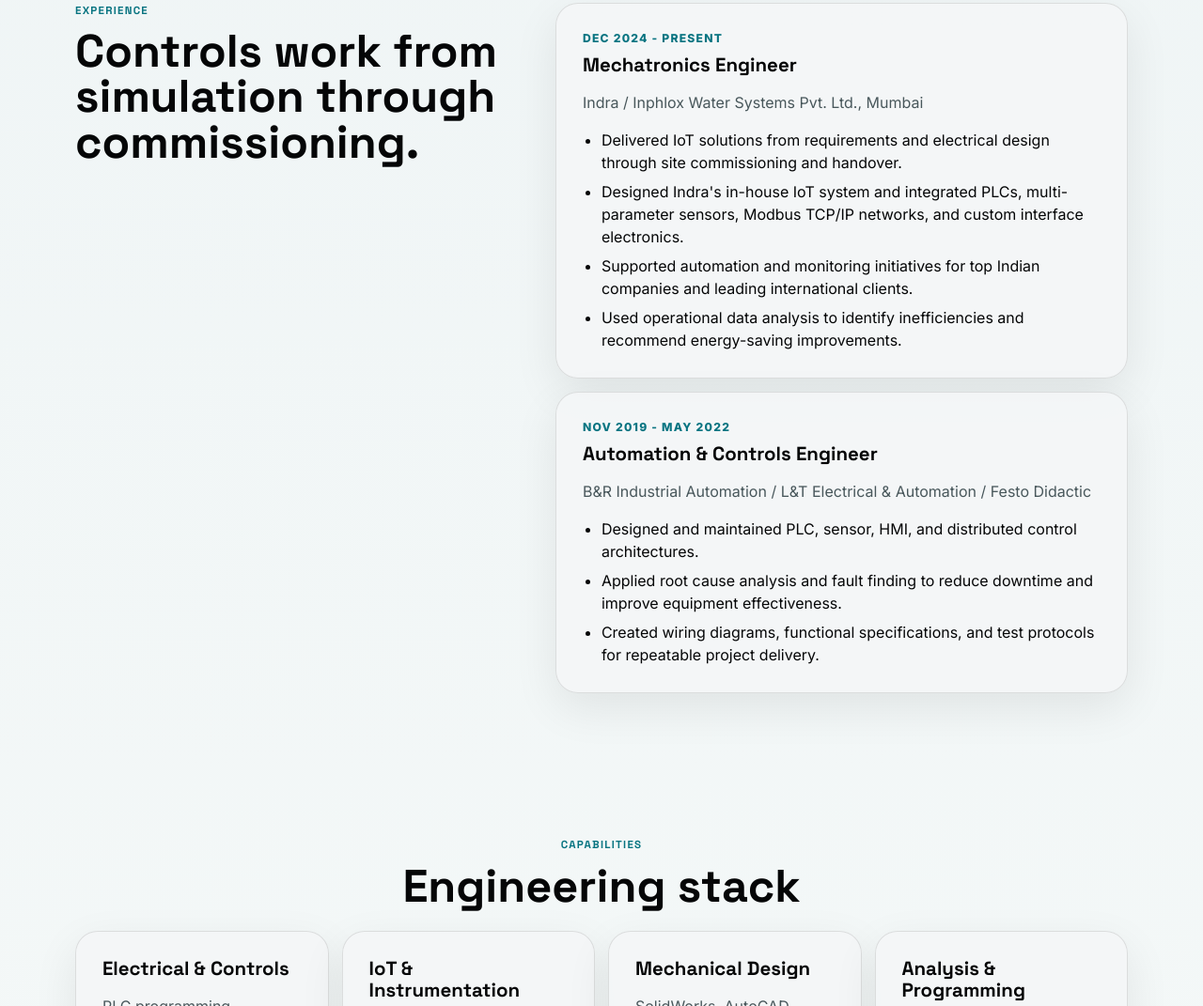
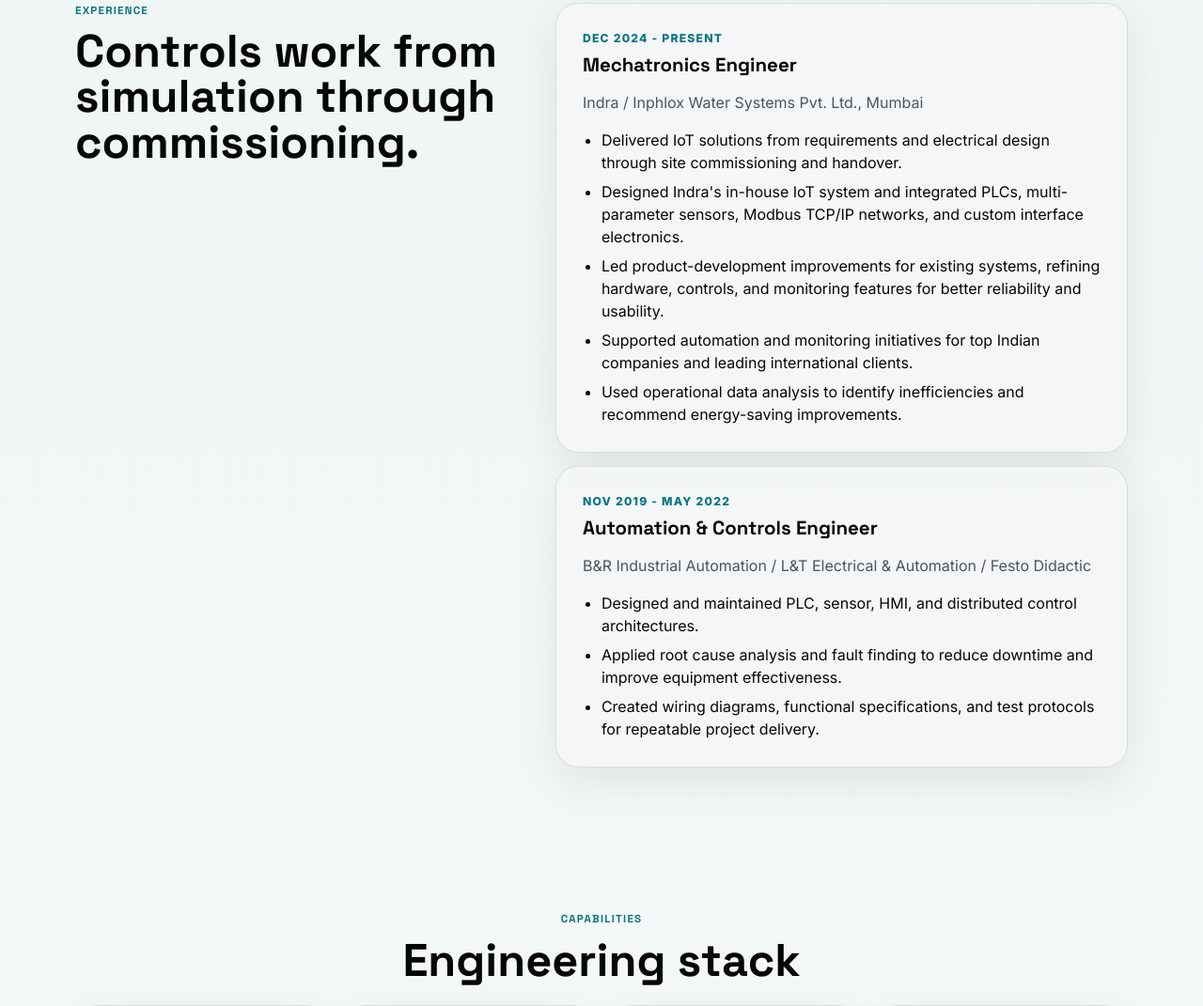
Before and after one commit to ammanchougle/Portfolio_website, a plain HTML site: page index.html in a window 1280 px wide. Shown: the part 3675-4746 px from the top of the page at 94% size. Drawn offline with Linux system fonts and the light colour scheme.

Commit message:
Add product development experience

```diff
--- a/index.html
+++ b/index.html
@@ -247,6 +247,7 @@
             <ul>
               <li>Delivered IoT solutions from requirements and electrical design through site commissioning and handover.</li>
               <li>Designed Indra's in-house IoT system and integrated PLCs, multi-parameter sensors, Modbus TCP/IP networks, and custom interface electronics.</li>
+              <li>Led product-development improvements for existing systems, refining hardware, controls, and monitoring features for better reliability and usability.</li>
               <li>Supported automation and monitoring initiatives for top Indian companies and leading international clients.</li>
               <li>Used operational data analysis to identify inefficiencies and recommend energy-saving improvements.</li>
             </ul>
```
